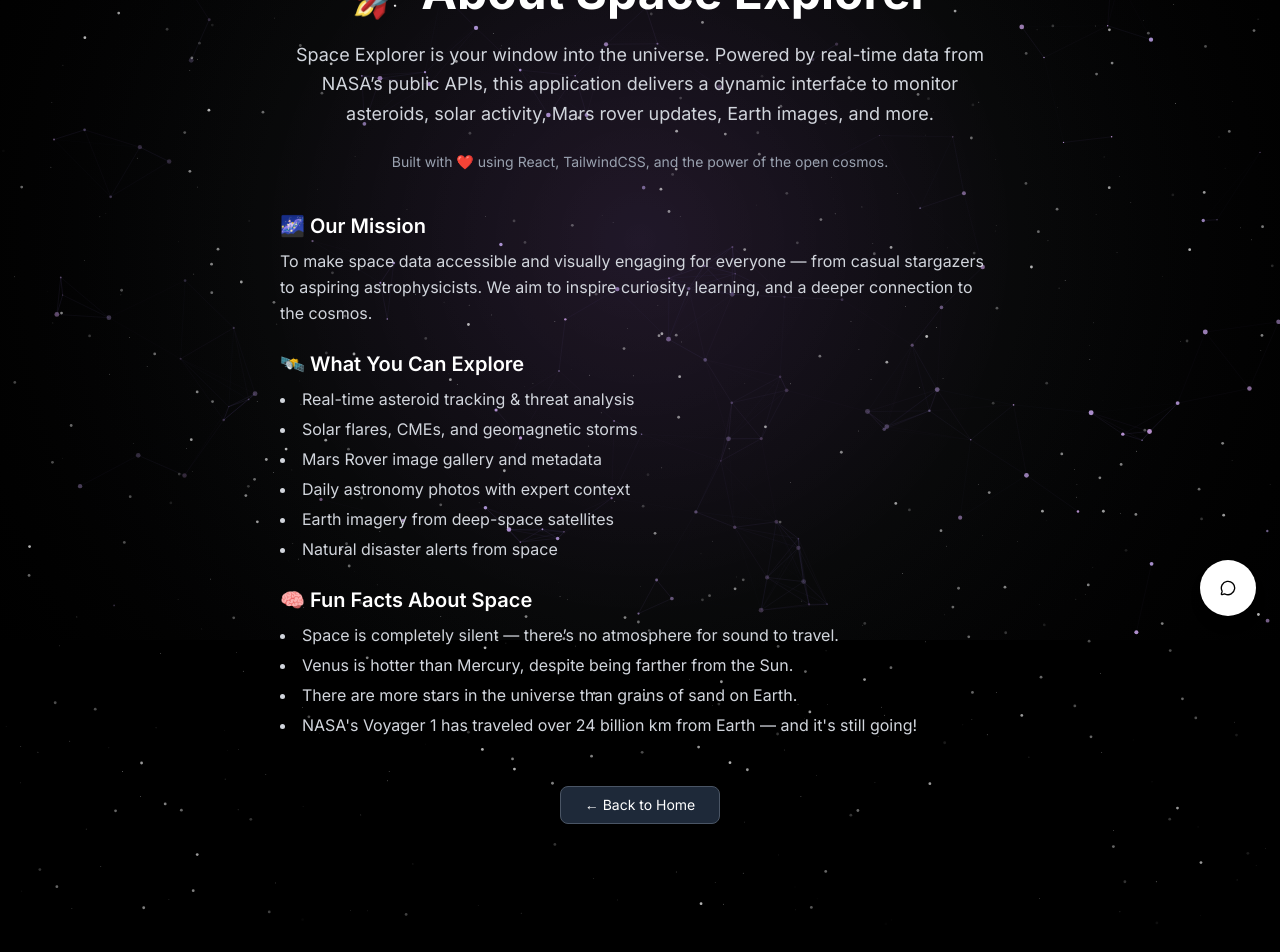
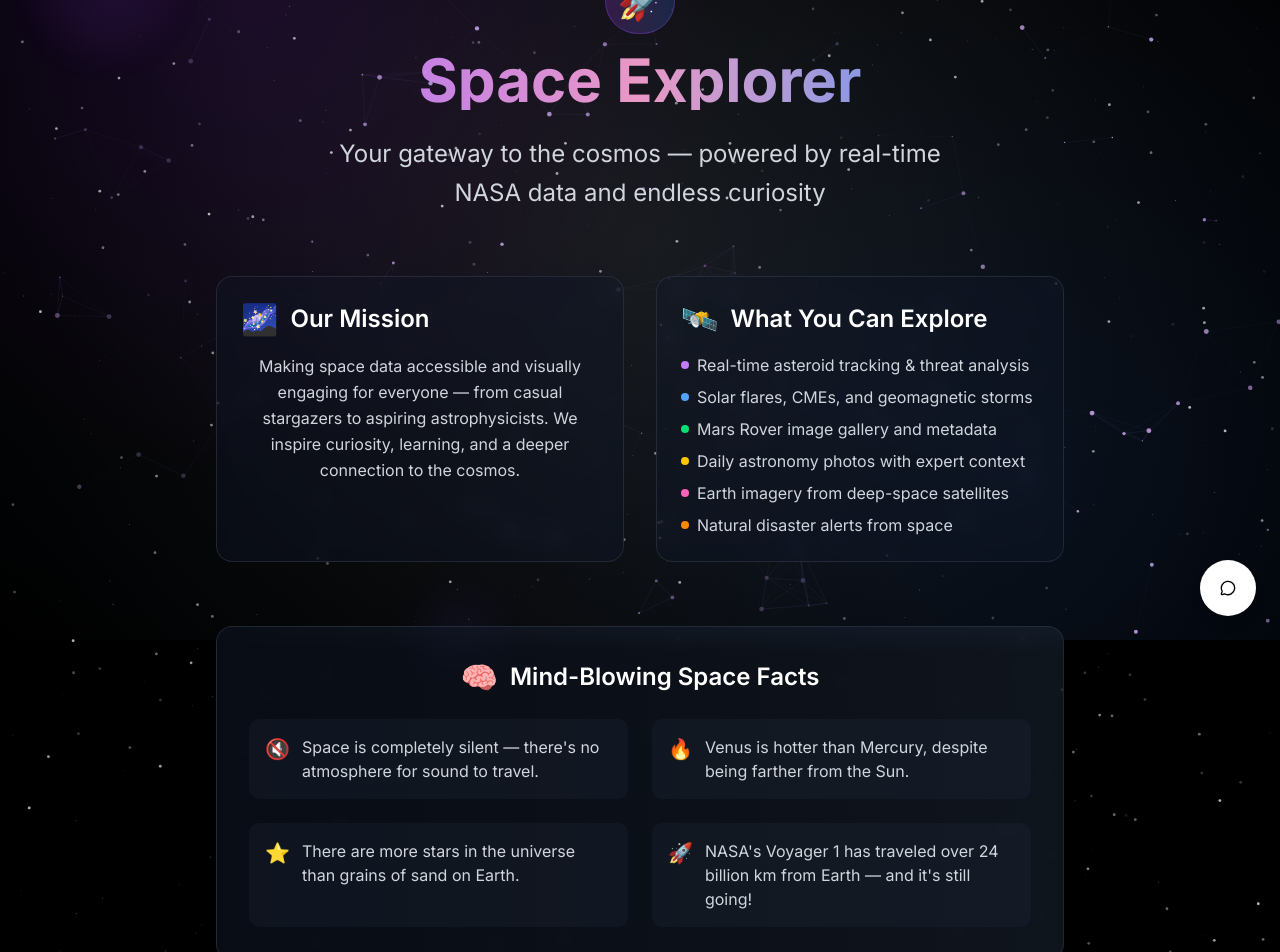
Before and after one commit to SanishPagui/cchack, a Next.js app in the folder frontend/: page /about in a window 1280 px wide. Shown: the part 160-1112 px from the top of the page. Built offline with nearby package versions, Linux system fonts and the light colour scheme.

Commit message:
about page is big but look better

```diff
--- a/frontend/src/app/about/page.tsx
+++ b/frontend/src/app/about/page.tsx
@@ -10,68 +10,135 @@ export default function AboutPage() {
 
   return (
     <div className="relative min-h-screen text-white bg-black overflow-hidden">
-      {/* Cosmic Background */}
+      {/* Enhanced Cosmic Background */}
       <canvas
         ref={canvasRef}
         className="fixed top-0 left-0 w-full h-full min-h-screen pointer-events-none z-0"
         style={{
           background:
-            "radial-gradient(circle at 50% 50%, rgba(147, 51, 234, 0.1) 0%, rgba(30, 41, 59, 0.05) 50%, transparent 100%)",
+            "radial-gradient(circle at 20% 20%, rgba(147, 51, 234, 0.15) 0%, rgba(30, 41, 59, 0.08) 40%, transparent 70%), radial-gradient(circle at 80% 80%, rgba(59, 130, 246, 0.1) 0%, rgba(30, 41, 59, 0.05) 50%, transparent 80%)",
         }}
       />
-      <Particles className="absolute inset-0 z-0" quantity={300} ease={80} color="#ffffff" refresh />
+      <Particles className="absolute inset-0 z-0" quantity={400} ease={60} color="#ffffff" refresh />
+
+      {/* Floating orbs for depth */}
+      <div className="absolute inset-0 z-0 overflow-hidden">
+        <div className="absolute top-20 left-10 w-32 h-32 bg-purple-500/10 rounded-full blur-xl animate-pulse"></div>
+        <div className="absolute bottom-32 right-20 w-24 h-24 bg-blue-500/10 rounded-full blur-xl animate-pulse delay-1000"></div>
+        <div className="absolute top-1/2 left-1/3 w-16 h-16 bg-indigo-500/10 rounded-full blur-xl animate-pulse delay-2000"></div>
+      </div>
 
       {/* Main Content */}
-      <div className="relative z-10 flex flex-col items-center justify-center text-center px-6 py-24 md:py-32 max-w-3xl mx-auto">
-        <h1 className="text-4xl md:text-5xl font-bold mb-6">🚀 About Space Explorer</h1>
+      <div className="relative z-10 flex flex-col items-center justify-center text-center px-6 py-24 md:py-32 max-w-4xl mx-auto">
+        {/* Hero Section */}
+        <div className="mb-16 space-y-6">
+          <div className="inline-block p-3 bg-gradient-to-r from-purple-500/20 to-blue-500/20 rounded-full backdrop-blur-sm border border-purple-500/30 mb-4">
+            <span className="text-4xl">🚀</span>
+          </div>
+          <h1 className="text-5xl md:text-6xl font-bold bg-gradient-to-r from-purple-400 via-pink-300 to-blue-400 bg-clip-text text-transparent animate-pulse">
+            Space Explorer
+          </h1>
+          <p className="text-xl md:text-2xl text-gray-300 max-w-2xl mx-auto leading-relaxed">
+            Your gateway to the cosmos — powered by real-time NASA data and endless curiosity
+          </p>
+        </div>
 
-        <p className="text-gray-300 text-lg leading-relaxed mb-6">
-          Space Explorer is your window into the universe. Powered by real-time data from NASA’s public APIs,
-          this application delivers a dynamic interface to monitor asteroids, solar activity, Mars rover updates,
-          Earth images, and more.
-        </p>
-
-        <p className="text-gray-400 text-sm mb-10">
-          Built with ❤️ using React, TailwindCSS, and the power of the open cosmos.
-        </p>
-
-        <div className="text-left w-full space-y-6 text-gray-300 text-base leading-relaxed">
-          <div>
-            <h2 className="text-xl font-semibold text-white mb-2">🌌 Our Mission</h2>
-            <p>
-              To make space data accessible and visually engaging for everyone — from casual stargazers to aspiring astrophysicists.
-              We aim to inspire curiosity, learning, and a deeper connection to the cosmos.
+        {/* Cards Grid */}
+        <div className="grid md:grid-cols-2 gap-8 w-full mb-16">
+          {/* Mission Card */}
+          <div className="group p-6 bg-gray-900/40 backdrop-blur-sm border border-gray-700/50 rounded-2xl hover:bg-gray-800/50 hover:border-purple-500/30 transition-all duration-300 hover:scale-105 hover:shadow-2xl hover:shadow-purple-500/10">
+            <div className="flex items-center gap-3 mb-4">
+              <div className="text-3xl">🌌</div>
+              <h2 className="text-2xl font-semibold text-white">Our Mission</h2>
+            </div>
+            <p className="text-gray-300 leading-relaxed">
+              Making space data accessible and visually engaging for everyone — from casual stargazers to aspiring astrophysicists.
+              We inspire curiosity, learning, and a deeper connection to the cosmos.
             </p>
           </div>
 
-          <div>
-            <h2 className="text-xl font-semibold text-white mb-2">🛰️ What You Can Explore</h2>
-            <ul className="list-disc list-inside space-y-1">
-              <li>Real-time asteroid tracking & threat analysis</li>
-              <li>Solar flares, CMEs, and geomagnetic storms</li>
-              <li>Mars Rover image gallery and metadata</li>
-              <li>Daily astronomy photos with expert context</li>
-              <li>Earth imagery from deep-space satellites</li>
-              <li>Natural disaster alerts from space</li>
-            </ul>
-          </div>
-
-          <div>
-            <h2 className="text-xl font-semibold text-white mb-2">🧠 Fun Facts About Space</h2>
-            <ul className="list-disc list-inside space-y-1">
-              <li>Space is completely silent — there’s no atmosphere for sound to travel.</li>
-              <li>Venus is hotter than Mercury, despite being farther from the Sun.</li>
-              <li>There are more stars in the universe than grains of sand on Earth.</li>
-              <li>NASA's Voyager 1 has traveled over 24 billion km from Earth — and it's still going!</li>
-            </ul>
+          {/* Features Card */}
+          <div className="group p-6 bg-gray-900/40 backdrop-blur-sm border border-gray-700/50 rounded-2xl hover:bg-gray-800/50 hover:border-blue-500/30 transition-all duration-300 hover:scale-105 hover:shadow-2xl hover:shadow-blue-500/10">
+            <div className="flex items-center gap-3 mb-4">
+              <div className="text-3xl">🛰️</div>
+              <h2 className="text-2xl font-semibold text-white">What You Can Explore</h2>
+            </div>
+            <div className="space-y-2 text-gray-300">
+              <div className="flex items-center gap-2">
+                <div className="w-2 h-2 bg-purple-400 rounded-full"></div>
+                <span>Real-time asteroid tracking & threat analysis</span>
+              </div>
+              <div className="flex items-center gap-2">
+                <div className="w-2 h-2 bg-blue-400 rounded-full"></div>
+                <span>Solar flares, CMEs, and geomagnetic storms</span>
+              </div>
+              <div className="flex items-center gap-2">
+                <div className="w-2 h-2 bg-green-400 rounded-full"></div>
+                <span>Mars Rover image gallery and metadata</span>
+              </div>
+              <div className="flex items-center gap-2">
+                <div className="w-2 h-2 bg-yellow-400 rounded-full"></div>
+                <span>Daily astronomy photos with expert context</span>
+              </div>
+              <div className="flex items-center gap-2">
+                <div className="w-2 h-2 bg-pink-400 rounded-full"></div>
+                <span>Earth imagery from deep-space satellites</span>
+              </div>
+              <div className="flex items-center gap-2">
+                <div className="w-2 h-2 bg-orange-400 rounded-full"></div>
+                <span>Natural disaster alerts from space</span>
+              </div>
+            </div>
           </div>
         </div>
 
+        {/* Fun Facts Section */}
+        <div className="w-full mb-16">
+          <div className="p-8 bg-gradient-to-r from-gray-900/50 to-gray-800/50 backdrop-blur-sm border border-gray-700/50 rounded-2xl">
+            <div className="flex items-center gap-3 mb-6 justify-center">
+              <div className="text-3xl">🧠</div>
+              <h2 className="text-2xl font-semibold text-white">Mind-Blowing Space Facts</h2>
+            </div>
+            <div className="grid md:grid-cols-2 gap-6 text-left">
+              <div className="flex items-start gap-3 p-4 bg-gray-800/30 rounded-lg">
+                <div className="text-xl">🔇</div>
+                <p className="text-gray-300">Space is completely silent — there's no atmosphere for sound to travel.</p>
+              </div>
+              <div className="flex items-start gap-3 p-4 bg-gray-800/30 rounded-lg">
+                <div className="text-xl">🔥</div>
+                <p className="text-gray-300">Venus is hotter than Mercury, despite being farther from the Sun.</p>
+              </div>
+              <div className="flex items-start gap-3 p-4 bg-gray-800/30 rounded-lg">
+                <div className="text-xl">⭐</div>
+                <p className="text-gray-300">There are more stars in the universe than grains of sand on Earth.</p>
+              </div>
+              <div className="flex items-start gap-3 p-4 bg-gray-800/30 rounded-lg">
+                <div className="text-xl">🚀</div>
+                <p className="text-gray-300">NASA's Voyager 1 has traveled over 24 billion km from Earth — and it's still going!</p>
+              </div>
+            </div>
+          </div>
+        </div>
+
+        {/* Tech Stack */}
+        <div className="mb-16 text-center">
+          <p className="text-gray-400 text-lg mb-4">Built with cutting-edge technology</p>
+          <div className="flex flex-wrap justify-center gap-4">
+            <span className="px-4 py-2 bg-gradient-to-r from-purple-500/20 to-blue-500/20 rounded-full text-sm font-medium text-purple-200 border border-purple-500/30">React</span>
+            <span className="px-4 py-2 bg-gradient-to-r from-blue-500/20 to-cyan-500/20 rounded-full text-sm font-medium text-blue-200 border border-blue-500/30">TailwindCSS</span>
+            <span className="px-4 py-2 bg-gradient-to-r from-green-500/20 to-emerald-500/20 rounded-full text-sm font-medium text-green-200 border border-green-500/30">NASA APIs</span>
+            <span className="px-4 py-2 bg-gradient-to-r from-pink-500/20 to-rose-500/20 rounded-full text-sm font-medium text-pink-200 border border-pink-500/30">Love ❤️</span>
+          </div>
+        </div>
+
+        {/* Enhanced Back Button */}
         <button
           onClick={() => window.location.href = "/"}
-          className="mt-12 px-6 py-2 rounded-md bg-gray-800 text-white hover:bg-gray-700 transition-colors text-sm border border-gray-600"
+          className="group inline-flex items-center gap-3 px-8 py-4 text-base font-medium text-gray-300 bg-gray-900/50 backdrop-blur-sm border border-gray-600/50 rounded-xl hover:text-white hover:bg-gray-800/80 hover:border-gray-500/70 hover:scale-105 active:scale-95 transition-all duration-300 shadow-lg hover:shadow-xl hover:shadow-purple-500/10"
         >
-          ← Back to Home
+          <span className="text-xl transition-transform duration-300 group-hover:-translate-x-1">←</span>
+          Back to Home
+          <div className="absolute inset-0 bg-gradient-to-r from-purple-500/10 to-blue-500/10 rounded-xl opacity-0 group-hover:opacity-100 transition-opacity duration-300"></div>
         </button>
       </div>
     </div>
```
